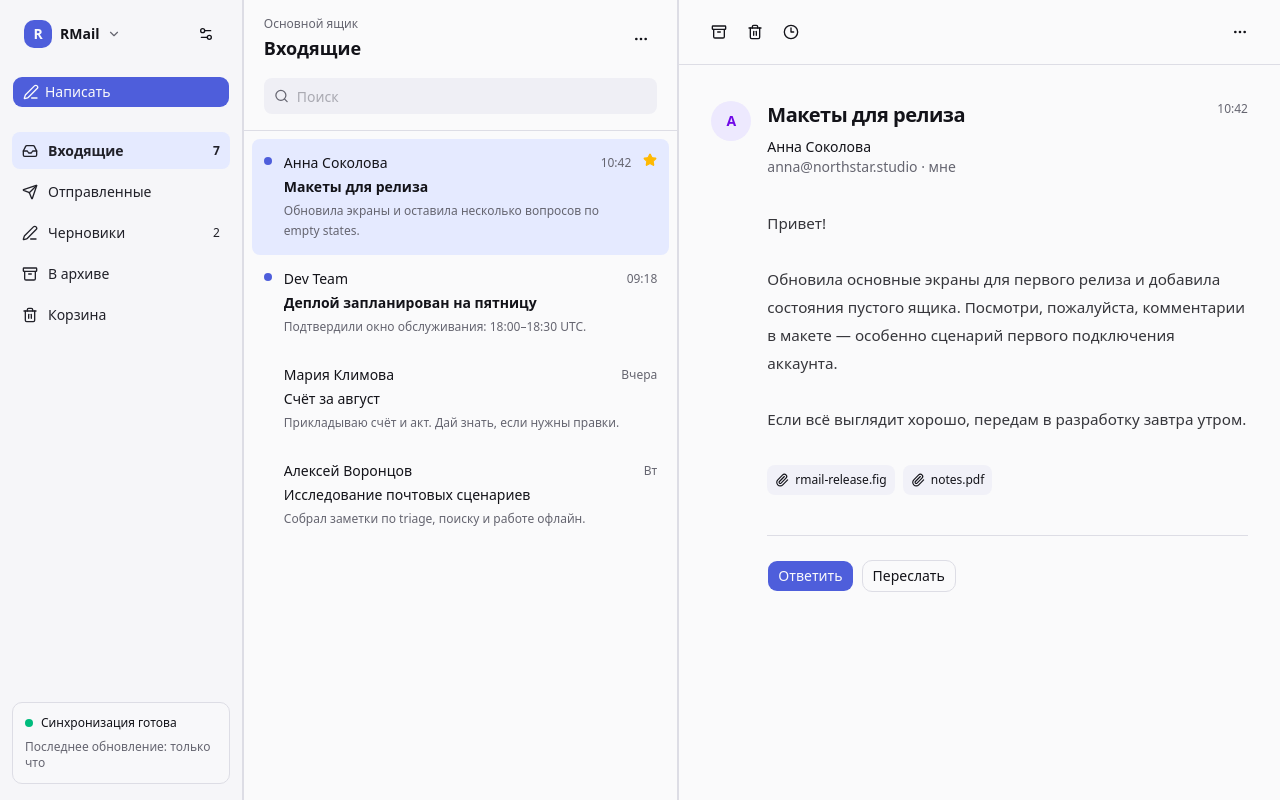
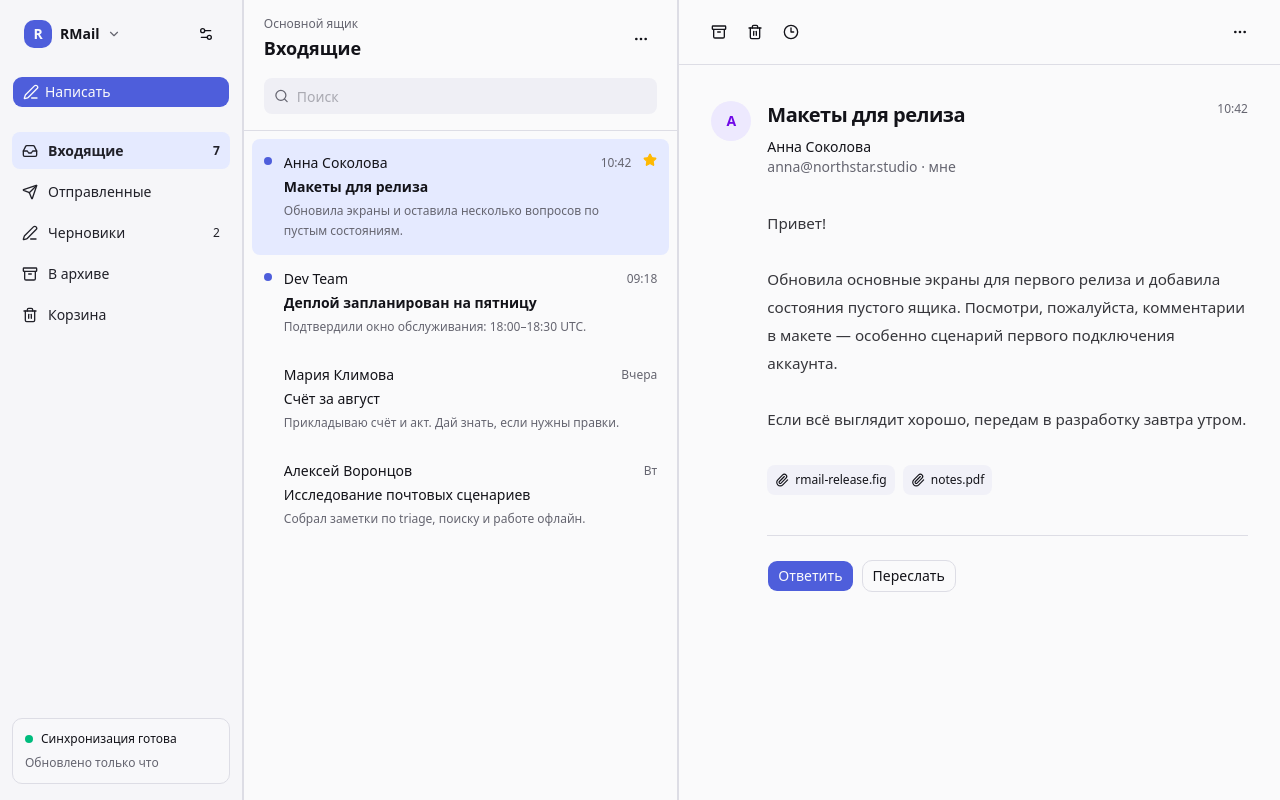
Before and after one commit to andrewchuev/rmail, a React (Vite) app: page / in a window 1280 px wide. Built offline with nearby package versions, Linux system fonts and the light colour scheme.

Commit message:
fix: improve mailbox status copy

```diff
--- a/src/App.tsx
+++ b/src/App.tsx
@@ -58,7 +58,7 @@ const messages: Message[] = [
     sender: "Анна Соколова",
     address: "anna@northstar.studio",
     subject: "Макеты для релиза",
-    preview: "Обновила экраны и оставила несколько вопросов по empty states.",
+    preview: "Обновила экраны и оставила несколько вопросов по пустым состояниям.",
     body: "Привет!\n\nОбновила основные экраны для первого релиза и добавила состояния пустого ящика. Посмотри, пожалуйста, комментарии в макете — особенно сценарий первого подключения аккаунта.\n\nЕсли всё выглядит хорошо, передам в разработку завтра утром.",
     time: "10:42",
     unread: true,
@@ -187,7 +187,7 @@ function App() {
                   <span className="size-2 rounded-full bg-emerald-500" />
                   Синхронизация готова
                 </div>
-                Последнее обновление: только что
+                Обновлено только что
               </div>
             </aside>
           </ResizablePanel>
```
